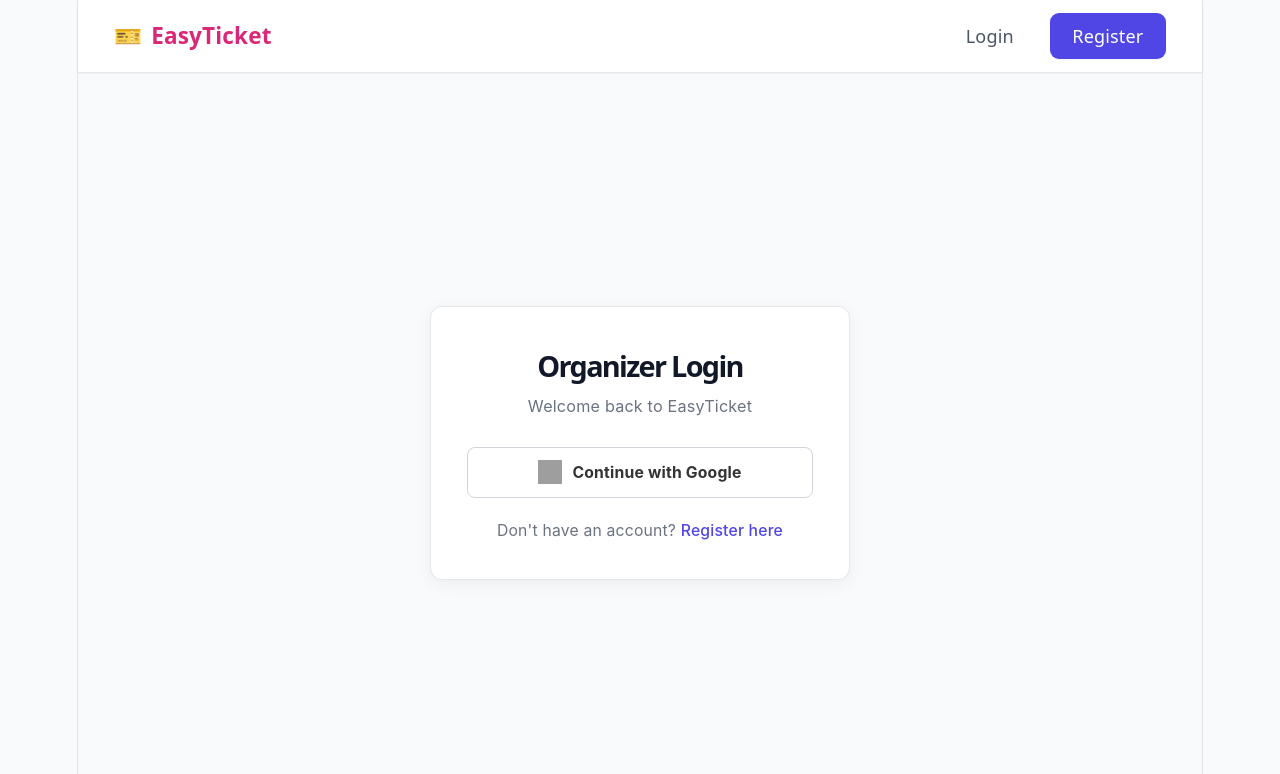
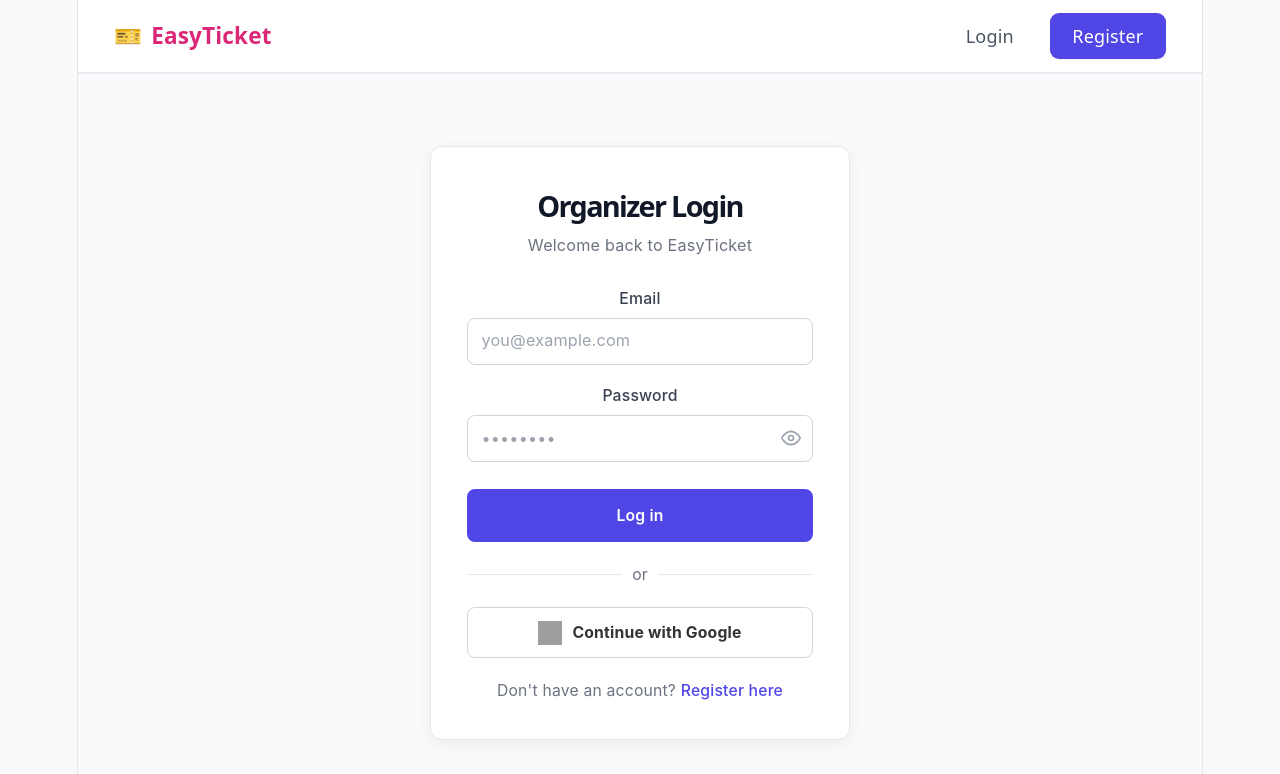
Before and after one commit to dhruvpal02-gif/EasyTicket, a React (Vite) app in the folder client/: page /login in a window 1280 px wide. Shown: the top 774 px of the page. Built offline with nearby package versions, Linux system fonts and the light colour scheme; no server answers; grey boxes are pictures that could not be loaded.

Commit message:
Added photo verification and removed manual scanner entry

```diff
--- a/client/src/pages/LoginPage.jsx
+++ b/client/src/pages/LoginPage.jsx
@@ -6,14 +6,44 @@ import { auth, googleProvider } from '../firebase';
 import './AuthPage.css';
 
 const LoginPage = () => {
-  const { googleLogin } = useAuth();
+  const { login, googleLogin } = useAuth();
   const navigate = useNavigate();
   const location = useLocation();
 
-  const [error, setError] = useState('');
+  const [form, setForm]       = useState({ email: '', password: '' });
+  const [error, setError]     = useState('');
   const [loading, setLoading] = useState(false);
+  const [showPassword, setShowPassword] = useState(false);
 
   const redirectTo = location.state?.from?.pathname || '/events/create';
+
+  const handleChange = (e) => {
+    setForm((prev) => ({ ...prev, [e.target.name]: e.target.value }));
+    setError('');
+  };
+
+  const validate = () => {
+    if (!form.email.trim())    return 'Email is required.';
+    if (!/\S+@\S+\.\S+/.test(form.email)) return 'Enter a valid email address.';
+    if (!form.password)        return 'Password is required.';
+    return null;
+  };
+
+  const handleSubmit = async (e) => {
+    e.preventDefault();
+    const validationError = validate();
+    if (validationError) { setError(validationError); return; }
+
+    setLoading(true);
+    try {
+      await login(form.email, form.password);
+      navigate(redirectTo, { replace: true });
+    } catch (err) {
+      setError(err.response?.data?.message || 'Login failed. Please try again.');
+    } finally {
+      setLoading(false);
+    }
+  };
 
   const handleGoogleSignIn = async () => {
     try {
@@ -40,6 +70,69 @@ const LoginPage = () => {
 
         {error && <div className="alert alert-error">{error}</div>}
 
+        <form onSubmit={handleSubmit} noValidate>
+          <div className="form-group">
+            <label htmlFor="email">Email</label>
+            <input
+              id="email"
+              name="email"
+              type="email"
+              autoComplete="email"
+              placeholder="you@example.com"
+              value={form.email}
+              onChange={handleChange}
+              disabled={loading}
+            />
+          </div>
+
+          <div className="form-group">
+            <label htmlFor="password">Password</label>
+            <div className="password-wrapper">
+              <input
+                id="password"
+                name="password"
+                type={showPassword ? 'text' : 'password'}
+                autoComplete="current-password"
+                placeholder="••••••••"
+                value={form.password}
+                onChange={handleChange}
+                disabled={loading}
+              />
+              <button
+                type="button"
+                className="password-toggle"
+                onClick={() => setShowPassword(!showPassword)}
+                aria-label={showPassword ? "Hide password" : "Show password"}
+                tabIndex="-1"
+              >
+                {showPassword ? (
+                  <svg xmlns="http://www.w3.org/2000/svg" width="20" height="20" viewBox="0 0 24 24" fill="none" stroke="currentColor" strokeWidth="2" strokeLinecap="round" strokeLinejoin="round">
+                    <path d="M9.88 9.88a3 3 0 1 0 4.24 4.24"></path>
+                    <path d="M10.73 5.08A10.43 10.43 0 0 1 12 5c7 0 10 7 10 7a13.16 13.16 0 0 1-1.67 2.68"></path>
+                    <path d="M6.61 6.61A13.526 13.526 0 0 0 2 12s3 7 10 7a9.74 9.74 0 0 0 5.39-1.61"></path>
+                    <line x1="2" y1="2" x2="22" y2="22"></line>
+                  </svg>
+                ) : (
+                  <svg xmlns="http://www.w3.org/2000/svg" width="20" height="20" viewBox="0 0 24 24" fill="none" stroke="currentColor" strokeWidth="2" strokeLinecap="round" strokeLinejoin="round">
+                    <path d="M1 12s4-8 11-8 11 8 11 8-4 8-11 8-11-8-11-8z"></path>
+                    <circle cx="12" cy="12" r="3"></circle>
+                  </svg>
+                )}
+              </button>
+            </div>
+          </div>
+
+          <button type="submit" className="btn btn-primary btn-full" disabled={loading}>
+            {loading ? 'Logging in...' : 'Log in'}
+          </button>
+        </form>
+
+        <div style={{ display: 'flex', alignItems: 'center', margin: '20px 0' }}>
+          <hr style={{ flex: 1, borderTop: '1px solid #e5e7eb' }} />
+          <span style={{ padding: '0 10px', color: '#6b7280', fontSize: '0.875rem' }}>or</span>
+          <hr style={{ flex: 1, borderTop: '1px solid #e5e7eb' }} />
+        </div>
+
         <button
           onClick={handleGoogleSignIn}
           disabled={loading}
--- a/client/src/pages/RegisterPage.jsx
+++ b/client/src/pages/RegisterPage.jsx
@@ -8,11 +8,18 @@ import './AuthPage.css';
 
 const RegisterPage = () => {
   const navigate = useNavigate();
-  const { googleLogin, updateUser } = useAuth();
+  const { register, updateUser } = useAuth();
 
   const [step, setStep] = useState(1);
   const [loading, setLoading] = useState(false);
   const [error, setError] = useState('');
+  const [showPassword, setShowPassword] = useState(false);
+
+  const [registrationForm, setRegistrationForm] = useState({
+    name: '',
+    email: '',
+    password: ''
+  });
 
   const [bankDetails, setBankDetails] = useState({
     accountName: '',
@@ -27,13 +34,41 @@ const RegisterPage = () => {
       const result = await signInWithPopup(auth, googleProvider);
       const user = result.user;
 
-      await googleLogin(user.email, user.displayName, user.photoURL, user.uid, 'organizer');
+      setRegistrationForm({
+        name: user.displayName || '',
+        email: user.email || '',
+        password: ''
+      });
 
-      // Successfully authenticated via Google. Move to Bank Details.
+      // Move to Password Registration Step
       setStep(2);
     } catch (err) {
       console.error(err);
-      setError(err.response?.data?.message || err.message || 'Registration failed.');
+      setError(err.response?.data?.message || err.message || 'Google Auth failed.');
+    } finally {
+      setLoading(false);
+    }
+  };
+
+  const handleFormChange = (e) => {
+    setRegistrationForm(prev => ({ ...prev, [e.target.name]: e.target.value }));
+  };
+
+  const handleRegisterSubmit = async (e) => {
+    e.preventDefault();
+    if (!registrationForm.name || !registrationForm.email || !registrationForm.password) {
+      setError('All fields are required.');
+      return;
+    }
+
+    setLoading(true);
+    setError('');
+    try {
+      await register(registrationForm.name, registrationForm.email, registrationForm.password, 'organizer');
+      // Registration successful! Move to Bank Details
+      setStep(3);
+    } catch (err) {
+      setError(err.response?.data?.message || 'Failed to create account.');
     } finally {
       setLoading(false);
     }
@@ -69,7 +104,7 @@ const RegisterPage = () => {
         {step === 1 && (
           <>
             <h1 className="auth-title">Create Organizer Account</h1>
-            <p className="auth-subtitle">Get started with EasyTicket</p>
+            <p className="auth-subtitle">Verify your email with Google to get started.</p>
 
             {error && <div className="alert alert-error">{error}</div>}
 
@@ -91,6 +126,75 @@ const RegisterPage = () => {
         )}
 
         {step === 2 && (
+          <>
+            <h1 className="auth-title">Complete Setup</h1>
+            <p className="auth-subtitle">Almost done! Choose a secure password.</p>
+
+            {error && <div className="alert alert-error">{error}</div>}
+
+            <form onSubmit={handleRegisterSubmit} noValidate>
+              <div className="form-group">
+                <label htmlFor="name">Full Name</label>
+                <input
+                  id="name"
+                  name="name"
+                  type="text"
+                  placeholder="John Doe"
+                  value={registrationForm.name}
+                  onChange={handleFormChange}
+                  disabled={loading}
+                />
+              </div>
+
+              <div className="form-group">
+                <label htmlFor="email">Email Address</label>
+                <input
+                  id="email"
+                  name="email"
+                  type="email"
+                  value={registrationForm.email}
+                  disabled
+                  readOnly
+                  style={{ backgroundColor: '#f3f4f6', cursor: 'not-allowed' }}
+                />
+              </div>
+
+              <div className="form-group">
+                <label htmlFor="password">Password</label>
+                <div className="password-wrapper">
+                  <input
+                    id="password"
+                    name="password"
+                    type={showPassword ? 'text' : 'password'}
+                    placeholder="Create a strong password"
+                    value={registrationForm.password}
+                    onChange={handleFormChange}
+                    disabled={loading}
+                  />
+                  <button
+                    type="button"
+                    className="password-toggle"
+                    onClick={() => setShowPassword(!showPassword)}
+                    aria-label={showPassword ? "Hide password" : "Show password"}
+                    tabIndex="-1"
+                  >
+                    {showPassword ? (
+                      <svg xmlns="http://www.w3.org/2000/svg" width="20" height="20" viewBox="0 0 24 24" fill="none" stroke="currentColor" strokeWidth="2" strokeLinecap="round" strokeLinejoin="round"><path d="M9.88 9.88a3 3 0 1 0 4.24 4.24"></path><path d="M10.73 5.08A10.43 10.43 0 0 1 12 5c7 0 10 7 10 7a13.16 13.16 0 0 1-1.67 2.68"></path><path d="M6.61 6.61A13.526 13.526 0 0 0 2 12s3 7 10 7a9.74 9.74 0 0 0 5.39-1.61"></path><line x1="2" y1="2" x2="22" y2="22"></line></svg>
+                    ) : (
+                      <svg xmlns="http://www.w3.org/2000/svg" width="20" height="20" viewBox="0 0 24 24" fill="none" stroke="currentColor" strokeWidth="2" strokeLinecap="round" strokeLinejoin="round"><path d="M1 12s4-8 11-8 11 8 11 8-4 8-11 8-11-8-11-8z"></path><circle cx="12" cy="12" r="3"></circle></svg>
+                    )}
+                  </button>
+                </div>
+              </div>
+
+              <button type="submit" className="btn btn-primary btn-full" disabled={loading}>
+                {loading ? 'Creating Account...' : 'Create Account'}
+              </button>
+            </form>
+          </>
+        )}
+
+        {step === 3 && (
           <>
             <h1 className="auth-title">Add Bank Details</h1>
             <p className="auth-subtitle">Receive payouts for your ticket sales</p>
```
Also changed, not shown: 1 other file (tests, documents, lock files or other folders).
